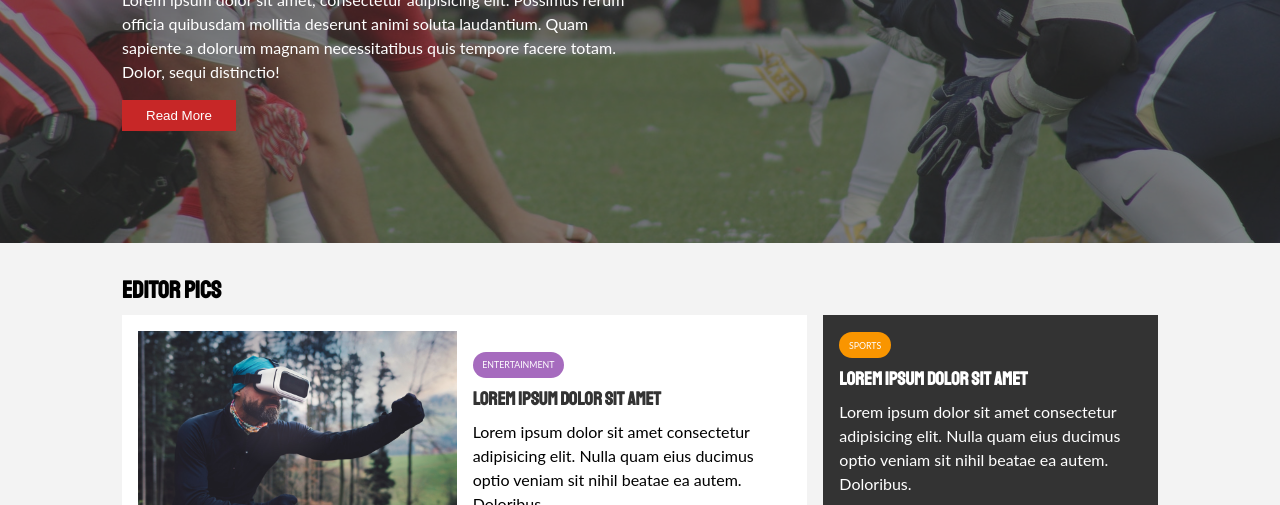
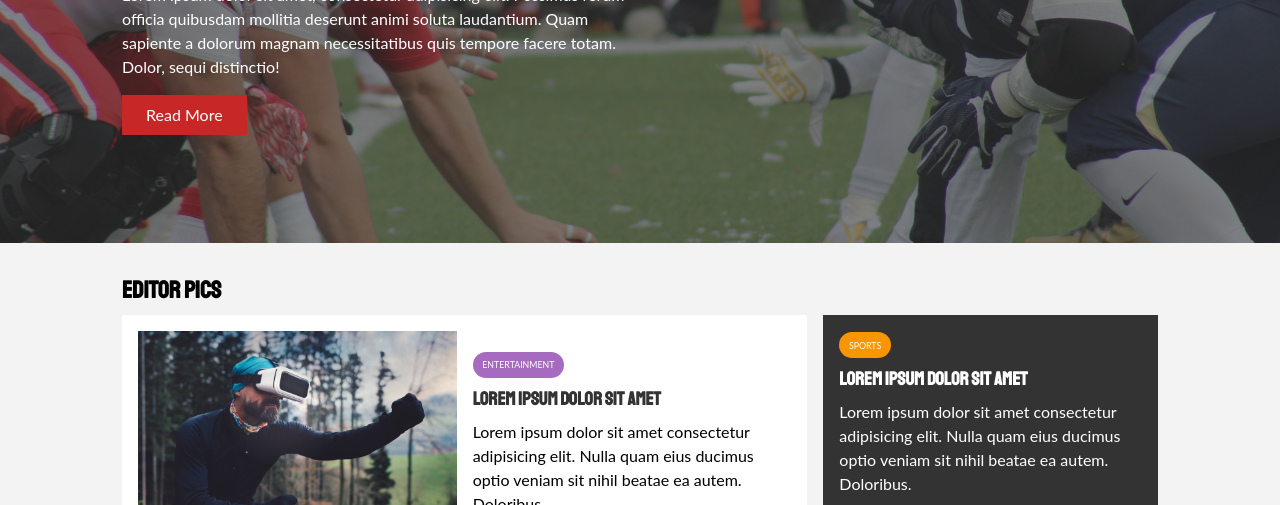
Before and after one commit to Chetonix/news-grid-website, a plain HTML site: page index.html in a window 1280 px wide. Shown: the part 295-800 px from the top of the page. Drawn offline with Linux system fonts and the light colour scheme.

Commit message:
redo Read More button

```diff
--- a/index.html
+++ b/index.html
@@ -56,7 +56,7 @@
               Quam sapiente a dolorum magnam necessitatibus quis tempore facere
               totam. Dolor, sequi distinctio!
             </p>
-            <button class="btn btn-red">Read More</button>
+            <a href="article.html" class="btn btn-primary">Read More</a>
           </div>
         </div>
       </article>
```
